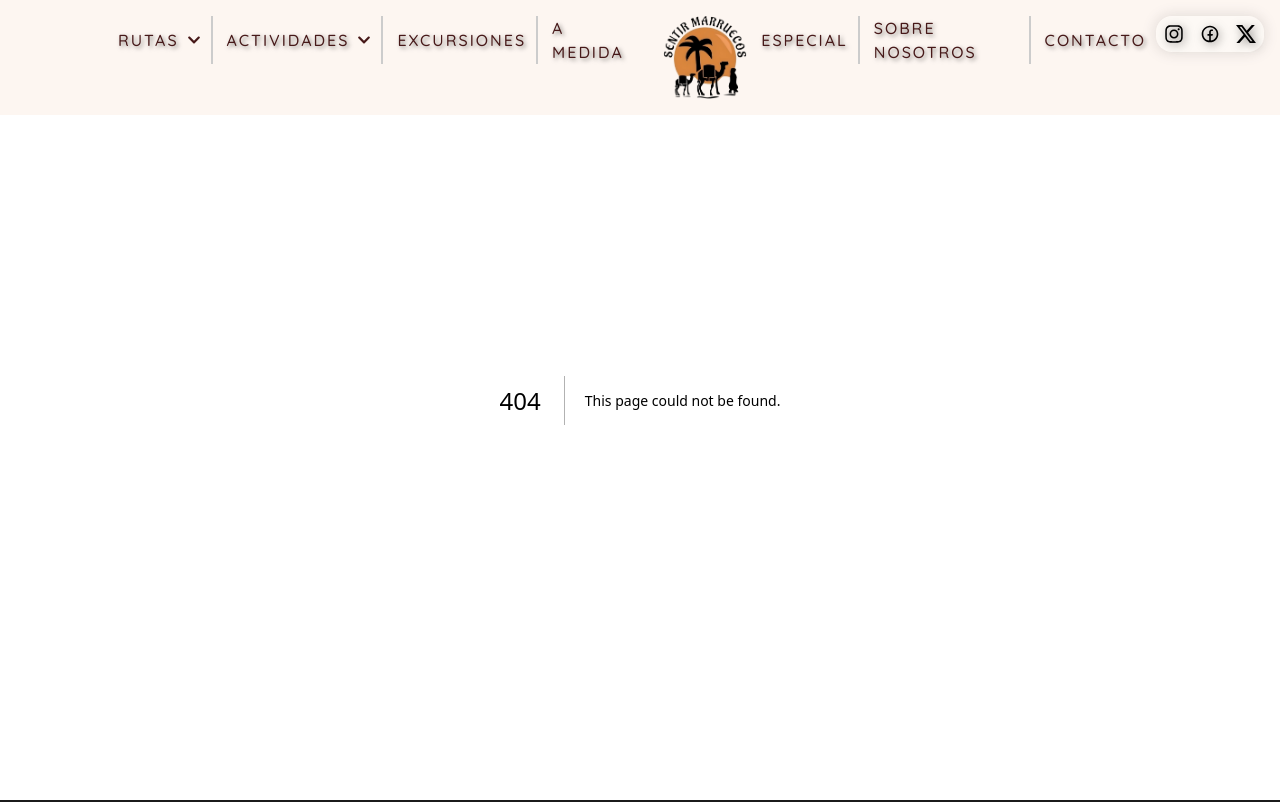
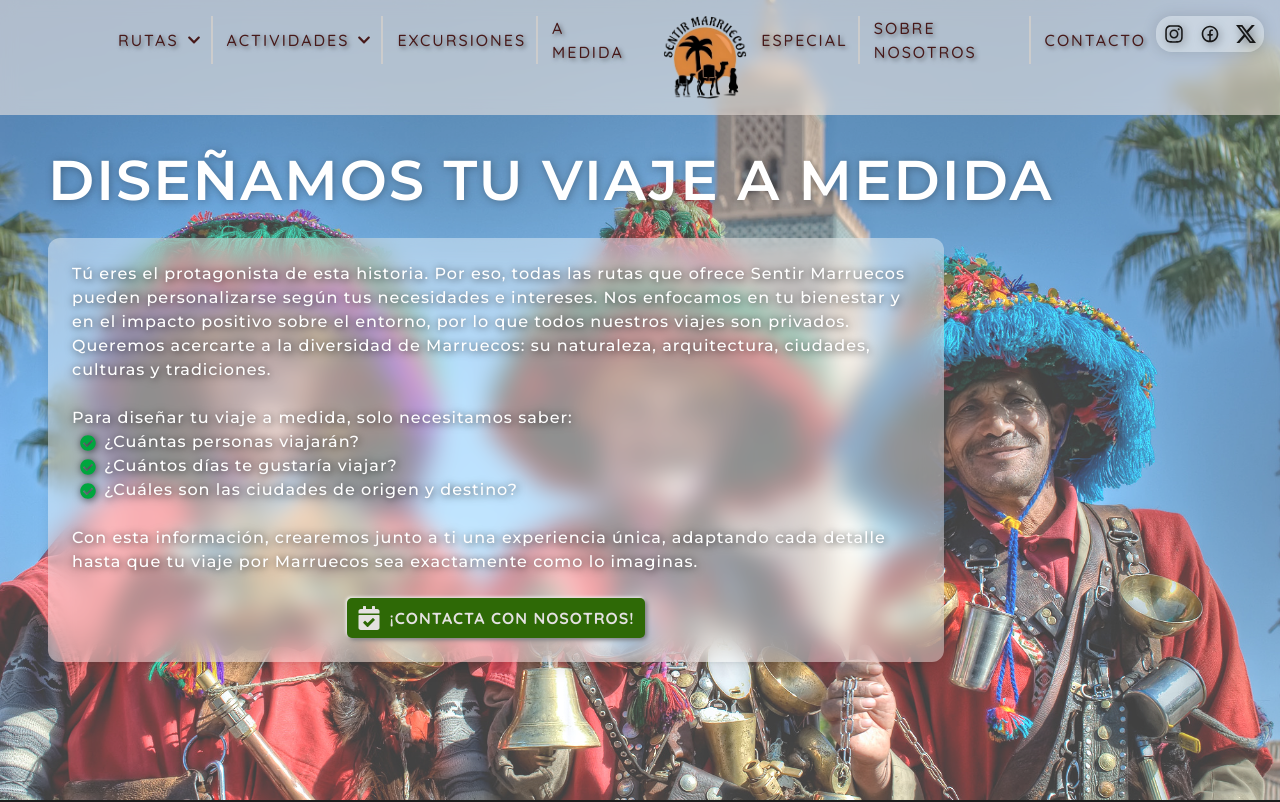
Before and after one commit to JuanCanteroJarilla/sentir-marruecos, a Next.js app: page /A-medida in a window 1280 px wide. Before the commit this address had no page. Shown: the top 802 px of the page. Built offline with nearby package versions, Linux system fonts and the light colour scheme.

Commit message:
a medida

```diff
--- /dev/null
+++ b/src/app/A-medida/page.tsx
@@ -0,0 +1,55 @@
+import "./styles.scss";
+import { FaCheckCircle } from "react-icons/fa";
+import ReservationButton from "../components/reservationButton/button";
+function Amedida() {
+  return (
+    <>
+      <div
+        className="main bg-[url('/images/water_people.jpg')] bg-cover bg-center bg-no-repeat "
+        style={{ height: "100vh" }}
+      >
+        <div className="absolute inset-0 bg-white/25" />{" "}
+        <div className="relative z-10 flex flex-col justify-center items-start h-full pl-12 ">
+          <p className="titulo">DISEÑAMOS TU VIAJE A MEDIDA</p>
+          <div className="max-w-4xl mt-4 bg-white/40 backdrop-blur-md rounded-xl shadow-lg p-6">
+            <p className="subtitulo">
+              Tú eres el protagonista de esta historia. Por eso, todas las rutas
+              que ofrece Sentir Marruecos pueden personalizarse según tus
+              necesidades e intereses. Nos enfocamos en tu bienestar y en el
+              impacto positivo sobre el entorno, por lo que todos nuestros
+              viajes son privados. Queremos acercarte a la diversidad de
+              Marruecos: su naturaleza, arquitectura, ciudades, culturas y
+              tradiciones.
+              <br />
+              <br />
+              Para diseñar tu viaje a medida, solo necesitamos saber:
+              <br />
+              <FaCheckCircle className="inline text-green-600 mx-2" />
+              ¿Cuántas personas viajarán?
+              <br />
+              <FaCheckCircle className="inline text-green-600 mx-2" />
+              ¿Cuántos días te gustaría viajar?
+              <br />
+              <FaCheckCircle className="inline text-green-600 mx-2" />
+              ¿Cuáles son las ciudades de origen y destino?
+              <br />
+              <br />
+              Con esta información, crearemos junto a ti una experiencia única,
+              adaptando cada detalle hasta que tu viaje por Marruecos sea
+              exactamente como lo imaginas.
+            </p>
+            <div className="pt-6 flex justify-center">
+              <ReservationButton
+                text="¡Hola! Estoy interesado en diseñar un viaje a medida con Sentir Marruecos."
+                wspText="¡Hola! Estoy interesado en diseñar un viaje a medida con Sentir Marruecos."
+                buttonText="¡CONTACTA CON NOSOTROS!"
+              />
+            </div>
+          </div>
+        </div>
+      </div>
+    </>
+  );
+}
+
+export default Amedida;
--- /dev/null
+++ b/src/app/A-medida/styles.scss
@@ -0,0 +1,26 @@
+@font-face {
+  font-family: "Montserrat";
+  src: url("/fonts/Montserrat-VariableFont_wght.ttf") format("truetype");
+}
+
+.titulo {
+  font-family: "Montserrat", sans-serif;
+  font-weight: 600;
+  font-size: 3.5rem;
+  letter-spacing: 2px;
+  color: rgb(255, 255, 255);
+  text-align: left;
+  filter: drop-shadow(1px 1px 4px rgba(0, 0, 0, 0.3)); /* Sombra negra suave */
+}
+
+.subtitulo {
+  font-family: "Montserrat", sans-serif;
+  font-weight: 500;
+  font-size: 1rem;
+  letter-spacing: 1px;
+  color: rgb(255, 255, 255);
+  text-align: left;
+  // margin-top: 20px;
+
+  filter: drop-shadow(1px 1px 4px rgba(0, 0, 0, 0.8)); /* Sombra negra suave */
+}
--- a/src/app/Seccion1/seccion1.tsx
+++ b/src/app/Seccion1/seccion1.tsx
@@ -74,7 +74,7 @@ const Seccion1 = () => {
                 </Link>
                 <Link
                   href="/Rutas?location=Ouarzazate"
-                  className="block px-4 py-2 text-white font-semibold hover:bg-white/60 transition"
+                  className="block px-4 py-2 text-white font-semibold hover:bg-white/60 rounded-t-xl transition"
                 >
                   Ouarzazate
                 </Link>
--- a/src/app/components/header/header.tsx
+++ b/src/app/components/header/header.tsx
@@ -112,7 +112,7 @@ const Header = ({}) => {
               </Link>
             </li>
             <li className="menu-item" style={{ borderRight: "none" }}>
-              <Link className="link" href="">
+              <Link className="link" href="/A-medida">
                 A medida
               </Link>
             </li>
--- a/src/app/components/reservationButton/button.tsx
+++ b/src/app/components/reservationButton/button.tsx
@@ -4,10 +4,12 @@ import { FaCalendarCheck } from "react-icons/fa";
 type ReservationButtonProps = {
   text?: string;
   wspText?: string; // Este campo es opcional si necesitas un texto específico para WhatsApp
+  buttonText?: string; // Texto del botón, por defecto "RESERVAR AHORA"
 };
 export default function ReservationButton({
   text,
   wspText,
+  buttonText="RESERVAR AHORA",
 }: ReservationButtonProps) {
   const handleClick = () => {
     const phone = "34617700244";
@@ -23,7 +25,7 @@ export default function ReservationButton({
     >
       <span className="flex items-center justify-center gap-2">
         <FaCalendarCheck size={24} />
-        <span>RESERVAR AHORA</span>
+        <span>{buttonText}</span>
       </span>
     </button>
   );
```
Also changed, not shown: public/images/water_people.jpg (added).
